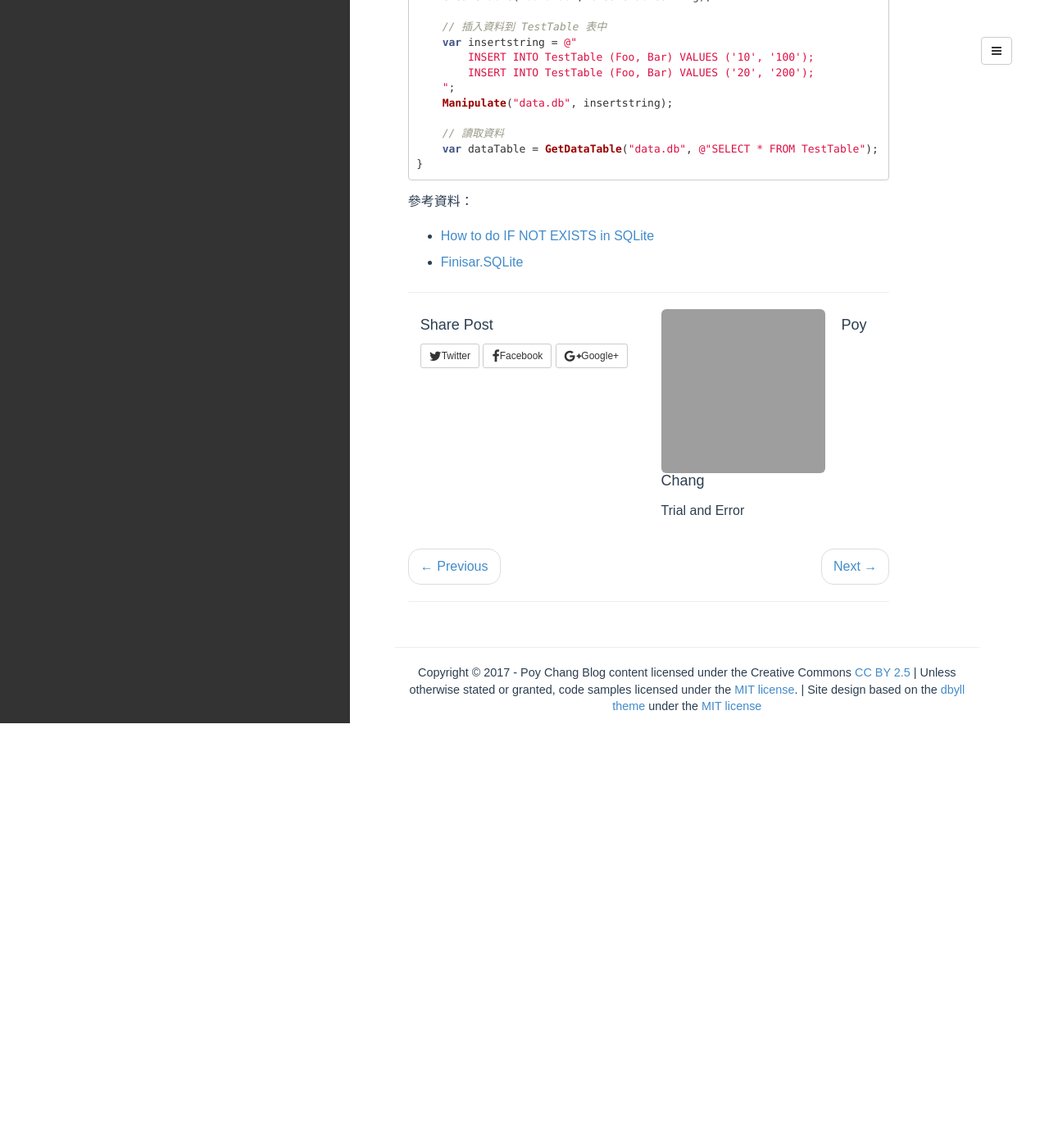
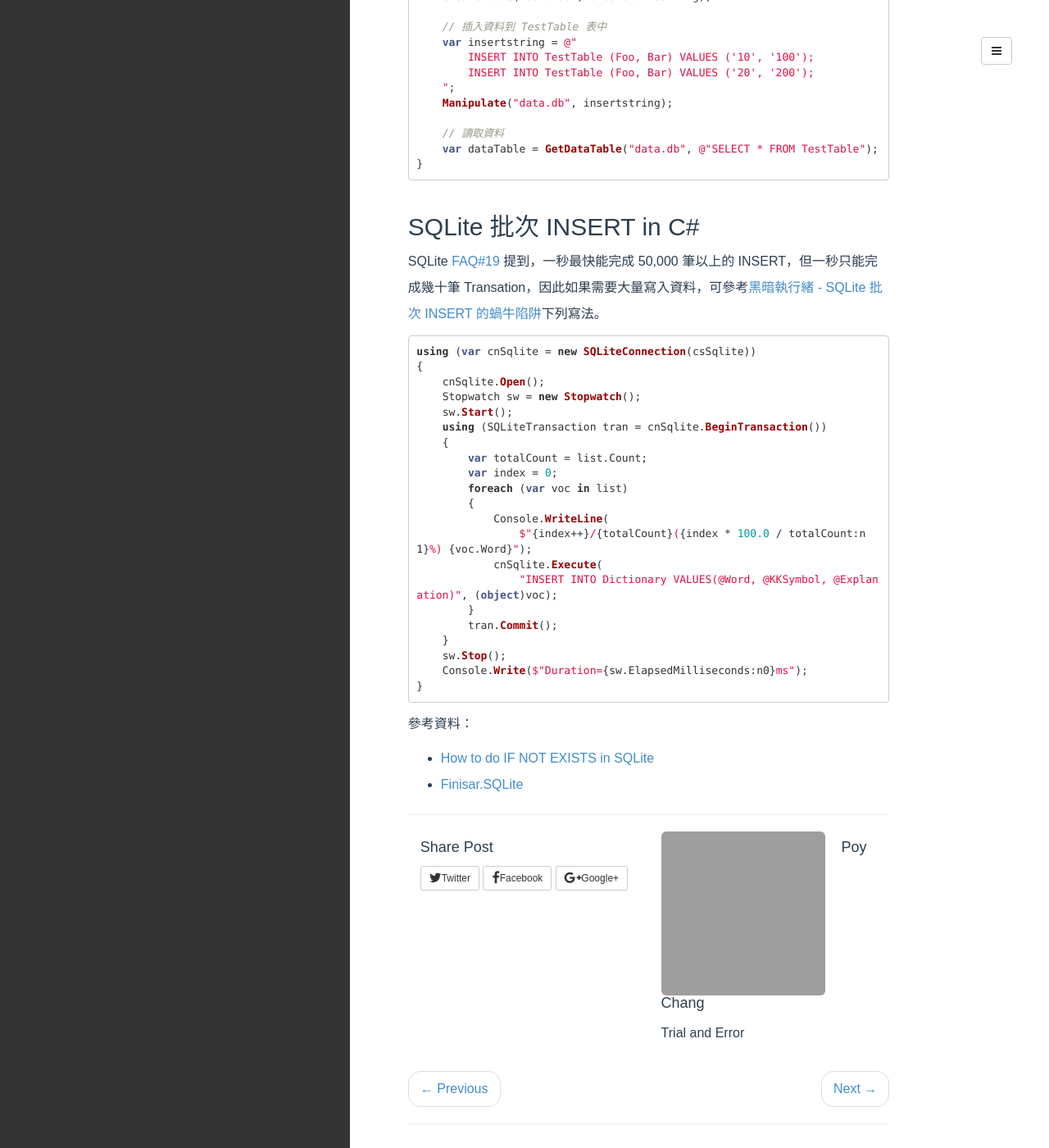
Before and after one commit to poychang/poychang.github.io, a Jekyll site: the page built from _posts/1970-01-01-sqlite.md, in a window 1280 px wide and 1400 px high, scrolled down 3051 px. Shown: the whole window at 82% size. Built offline with Jekyll 4.4.1, drawn with Linux system fonts in a browser that asks for light colours; some web fonts are replaced; comment, search, counter and statistics services are not loaded; before the commit the page ends 3933 px from its top, so only the background shows below that; grey boxes are pictures that could not be loaded.

Commit message:
alter post

````diff
--- a/_posts/1970-01-01-sqlite.md
+++ b/_posts/1970-01-01-sqlite.md
@@ -174,6 +174,34 @@ public void Main()
 }
 ```
 
+## SQLite 批次 INSERT in C#
+
+SQLite [FAQ#19](http://www.sqlite.org/faq.html#q19) 提到，一秒最快能完成 50,000 筆以上的 INSERT，但一秒只能完成幾十筆 Transation，因此如果需要大量寫入資料，可參考[黑暗執行緒 - SQLite 批次 INSERT 的蝸牛陷阱](http://blog.darkthread.net/post-2017-07-16-sqlite-insert-slow.aspx)下列寫法。
+
+```csharp
+using (var cnSqlite = new SQLiteConnection(csSqlite))
+{
+    cnSqlite.Open();
+    Stopwatch sw = new Stopwatch();
+    sw.Start();
+    using (SQLiteTransaction tran = cnSqlite.BeginTransaction())
+    {
+        var totalCount = list.Count;
+        var index = 0;
+        foreach (var voc in list)
+        {
+            Console.WriteLine(
+                $"{index++}/{totalCount}({index * 100.0 / totalCount:n1}%) {voc.Word}");
+            cnSqlite.Execute(
+                "INSERT INTO Dictionary VALUES(@Word, @KKSymbol, @Explanation)", (object)voc);
+        }
+        tran.Commit();
+    }
+    sw.Stop();
+    Console.Write($"Duration={sw.ElapsedMilliseconds:n0}ms");
+}
+```
+
 
 參考資料：
 
````
